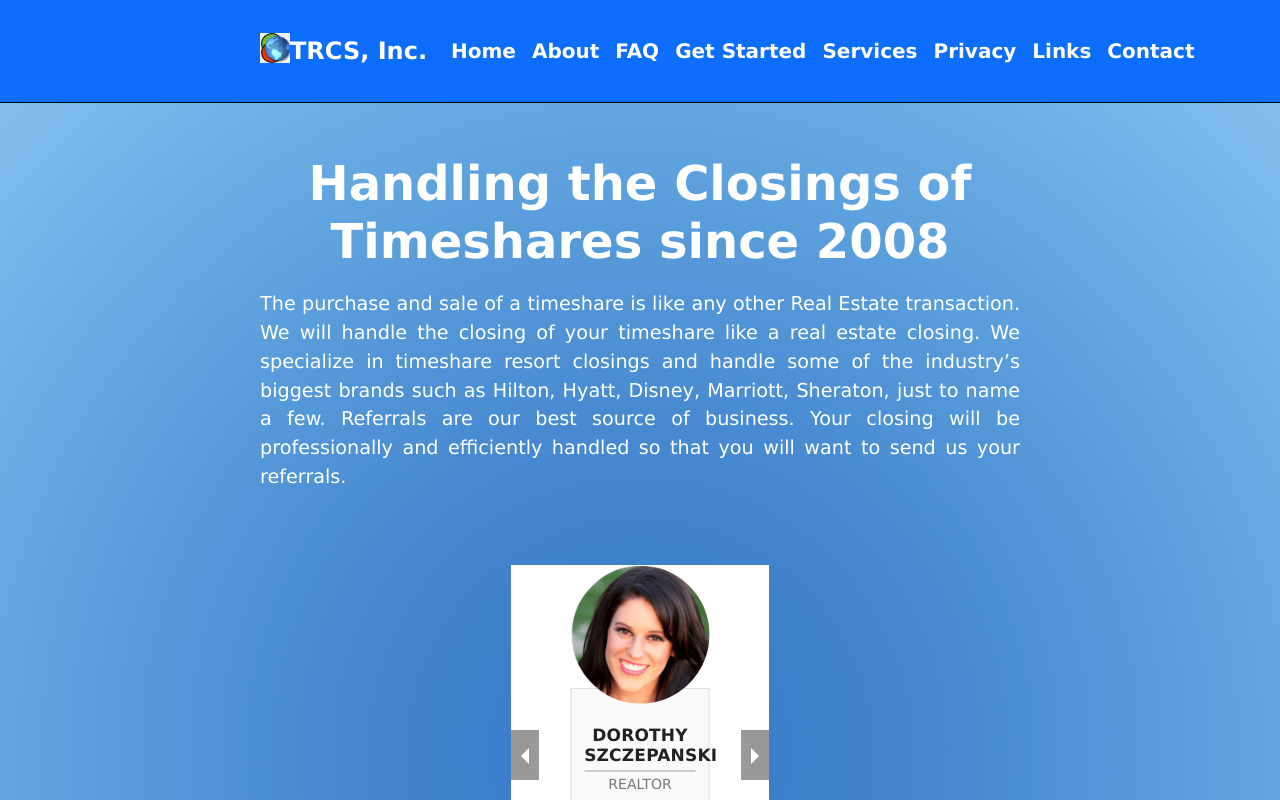
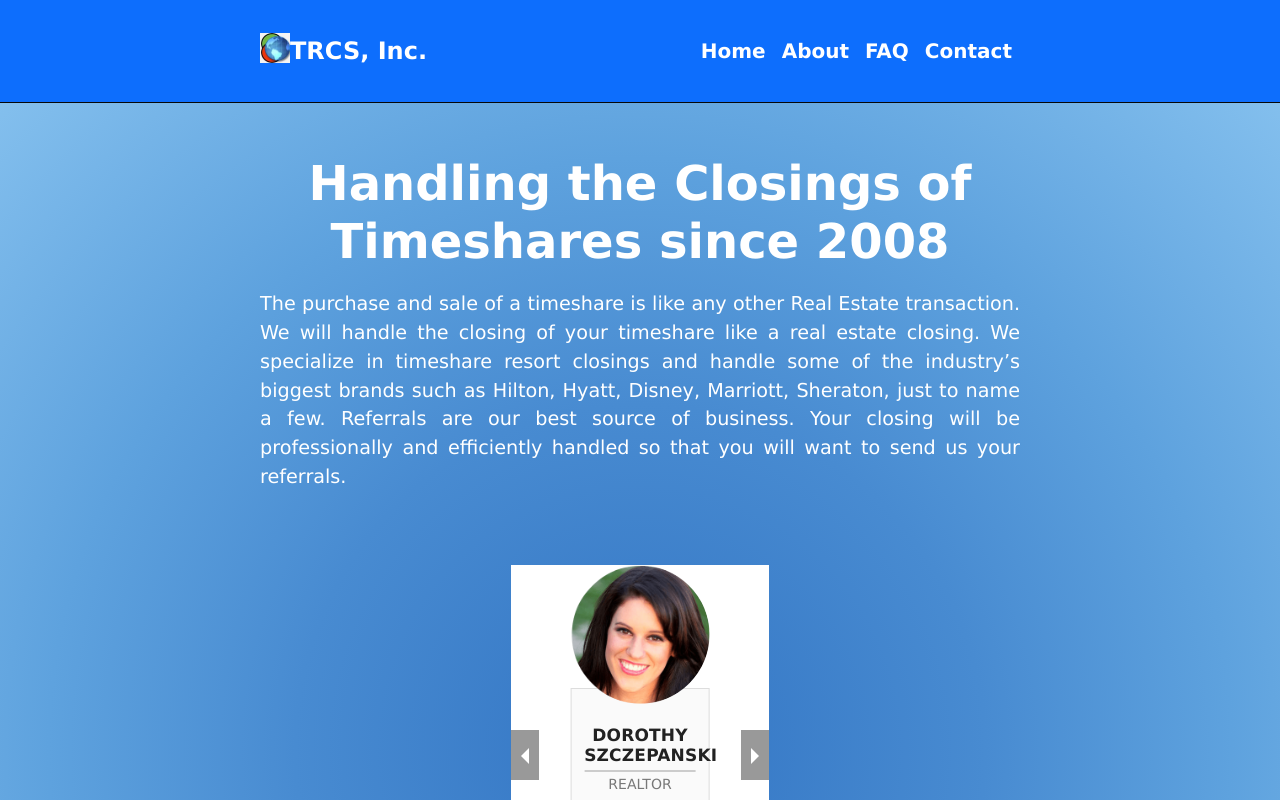
Before and after one commit to N3tRunn3rr/TRCS, a React (Create React App) app: page / in a window 1280 px wide. Shown: the top 800 px of the page. Built offline with nearby package versions, Linux system fonts and the light colour scheme.

Commit message:
edited navbar contents

```diff
--- a/src/Components/Navbar.js
+++ b/src/Components/Navbar.js
@@ -28,18 +28,6 @@
             <Nav.Link as={Link} to="/faq">
             FAQ
           </Nav.Link>
-          <Nav.Link as={Link} to="/getstarted">
-            Get Started
-          </Nav.Link>
-          <Nav.Link as={Link} to="/services">
-            Services
-          </Nav.Link>
-            <Nav.Link as={Link} to="/privacy">
-            Privacy
-            </Nav.Link>
-            <Nav.Link as={Link} to="/links">
-            Links
-            </Nav.Link>
             <Nav.Link as={Link} to="/contact">
             Contact
             </Nav.Link>
```
